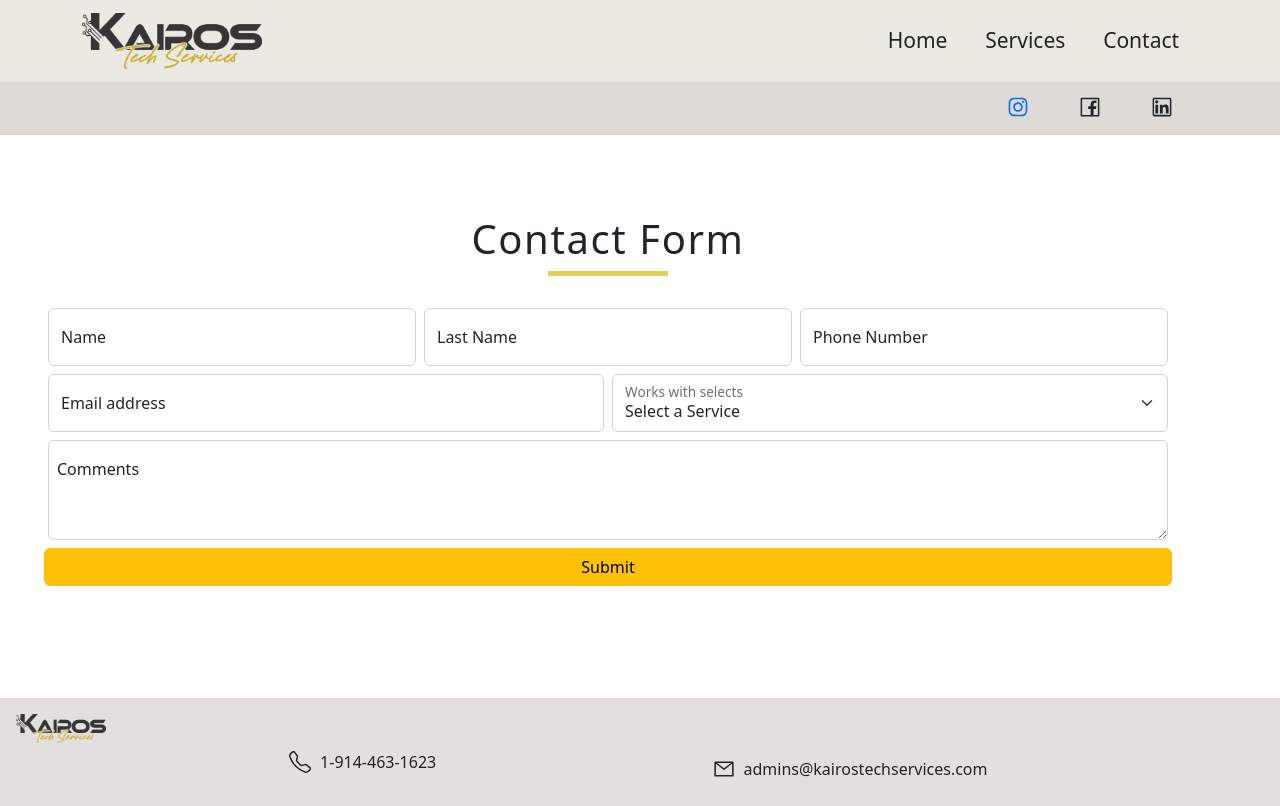
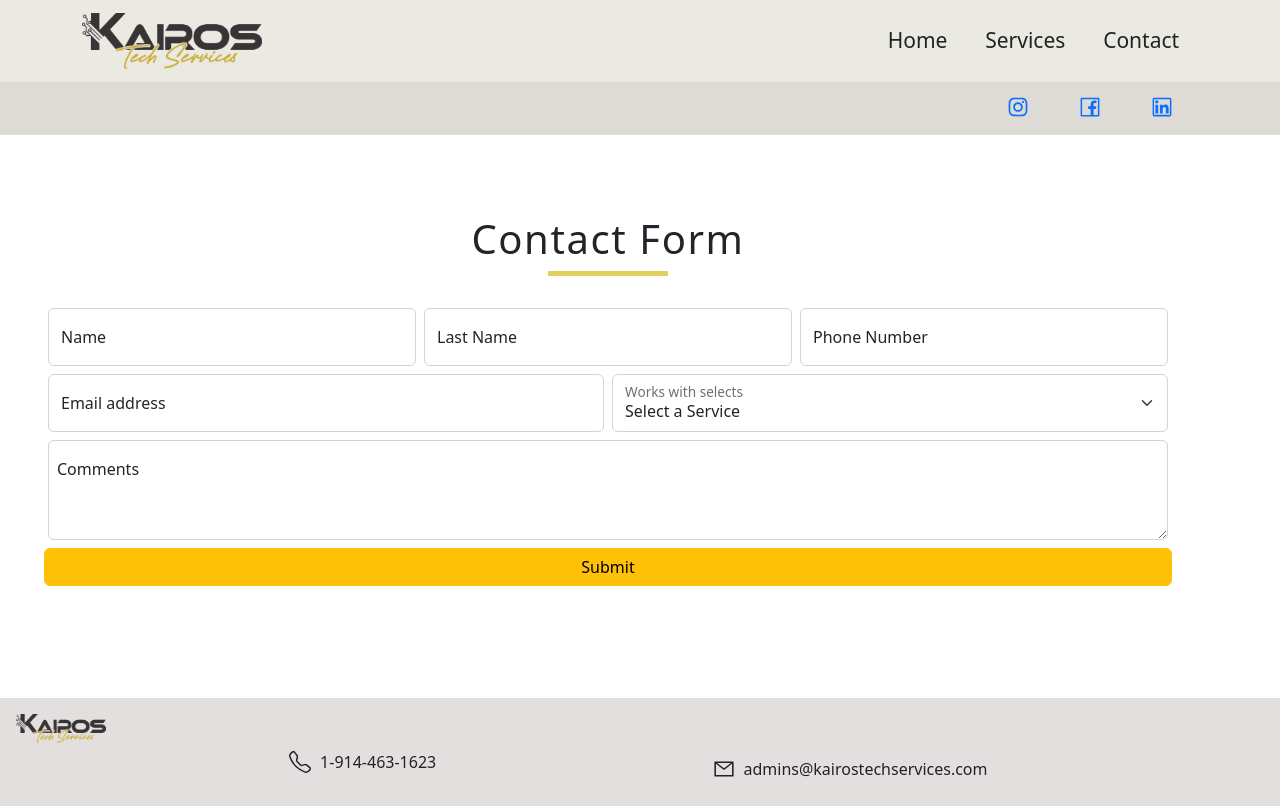
Before and after one commit to jisrael-R/kairo, a React (Create React App) app: page /contact in a window 1280 px wide. Built offline with nearby package versions, Linux system fonts and the light colour scheme.

Commit message:
added links to social

```diff
--- a/package.json
+++ b/package.json
@@ -38,5 +38,8 @@
       "last 1 firefox version",
       "last 1 safari version"
     ]
+  },
+  "devDependencies": {
+    "netlify-cli": "^12.0.9"
   }
 }
--- a/public/index.html
+++ b/public/index.html
@@ -3,11 +3,11 @@
 
 <head>
   <meta charset="utf-8" />
-  <link rel="icon" href="%PUBLIC_URL%/favicon.ico" />
+  <link rel="icon" href="%PUBLIC_URL%/logo.jpg" />
   <meta name="viewport" content="width=device-width, initial-scale=1" />
   <meta name="theme-color" content="#000000" />
   <meta name="description" content="Web site created using create-react-app" />
-  <link rel="apple-touch-icon" href="%PUBLIC_URL%/logo192.png" />
+  <link rel="apple-touch-icon" href="%PUBLIC_URL%/logo.jpg" />
   <!--
       manifest.json provides metadata used when your web app is installed on a
       user's mobile device or desktop. See https://developers.google.com/web/fundamentals/web-app-manifest/
--- a/src/components/HeroVid.js
+++ b/src/components/HeroVid.js
@@ -38,7 +38,7 @@ export default function HeroVid() {
                     <h6>
                         Lorem ipsum dolor sit amet consectetur adipisicing elit.
                     </h6>
-                    <a href="mailto:kairotech@kairos.com" className="hero-btn">
+                    <a href="mailto:info@kairostechservices.com" className="hero-btn">
                         Need Help?
                     </a>
                 </div>
--- a/src/components/Navbar.js
+++ b/src/components/Navbar.js
@@ -58,15 +58,21 @@ const Navbars = () => {
                     <Navbar.Brand href="#"></Navbar.Brand>
                     <div className="rows">
                         <h4>
-                            <a href="https://www.instagram.com/kairostechservices/">
+                            <a href="https://www.instagram.com/kairostechservices/" target='_blank' rel='noreferrer'>
                                 <AiOutlineInstagram />
                             </a>
                         </h4>
                         <h4>
-                            <AiOutlineFacebook />
+                            <a href="https://www.facebook.com/people/Kairos-Tech-Services-LLC/100086430137281/" target='_blank' rel='noreferrer'>
+                                 <AiOutlineFacebook />
+                            </a>
+
                         </h4>
                         <h4>
-                            <AiOutlineLinkedin />
+                            <a href="https://www.linkedin.com/company/kairos-tech-services-llc/" target='_blank' rel='noreferrer'>
+                                <AiOutlineLinkedin />
+                            </a>
+
                         </h4>
                     </div>
                 </Container>
```
Also changed, not shown: public/logo.jpg (added), 1 other file (tests, documents, lock files or other folders).
